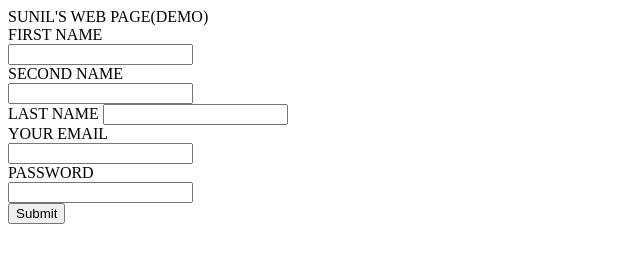
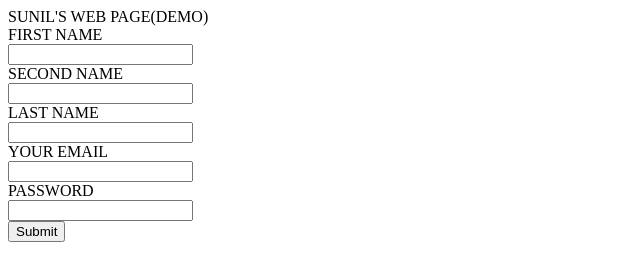
Before and after one commit to Sunil2951/netlify-assignment-01, a plain HTML site: page index.html in a window 1280 px wide. Shown: the whole page, without its empty margins (0-640 px from the left). Drawn offline with Linux system fonts and the light colour scheme.

Commit message:
Update index.html

```diff
--- a/index.html
+++ b/index.html
@@ -12,7 +12,7 @@
         <input type="firstname" name="" id="firstname"><br>
         <label for="middlename">SECOND NAME</label><br>
         <input type="middlename" name="" id="middlename"><br>
-        <label for="lastname">LAST NAME</label>
+        <label for="lastname">LAST NAME</label><br>
         <input type="lastname" name="" id="lastname"><br>
         <label for="email">YOUR EMAIL</label><br>
         <input type="email" name="" id="email"><br>
```
